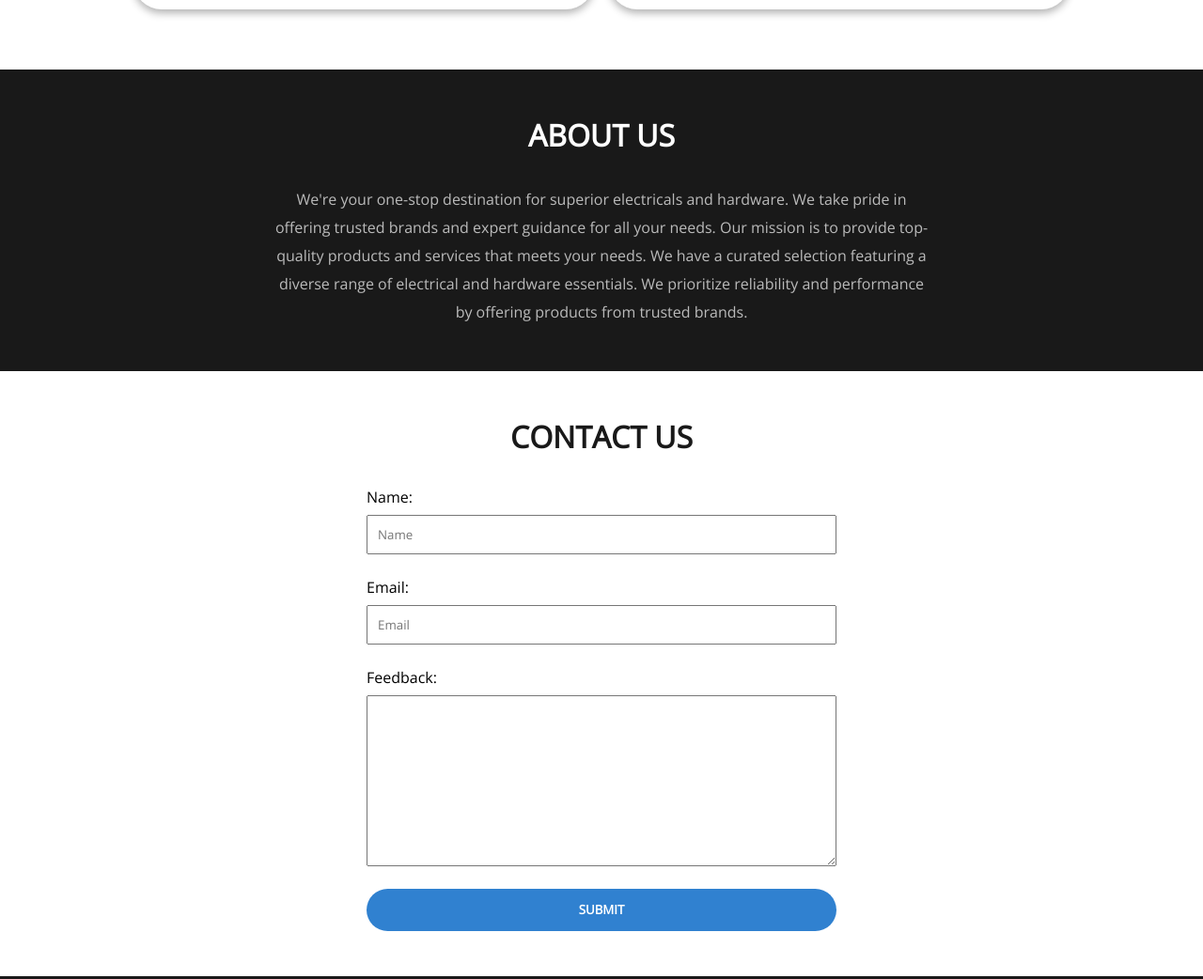
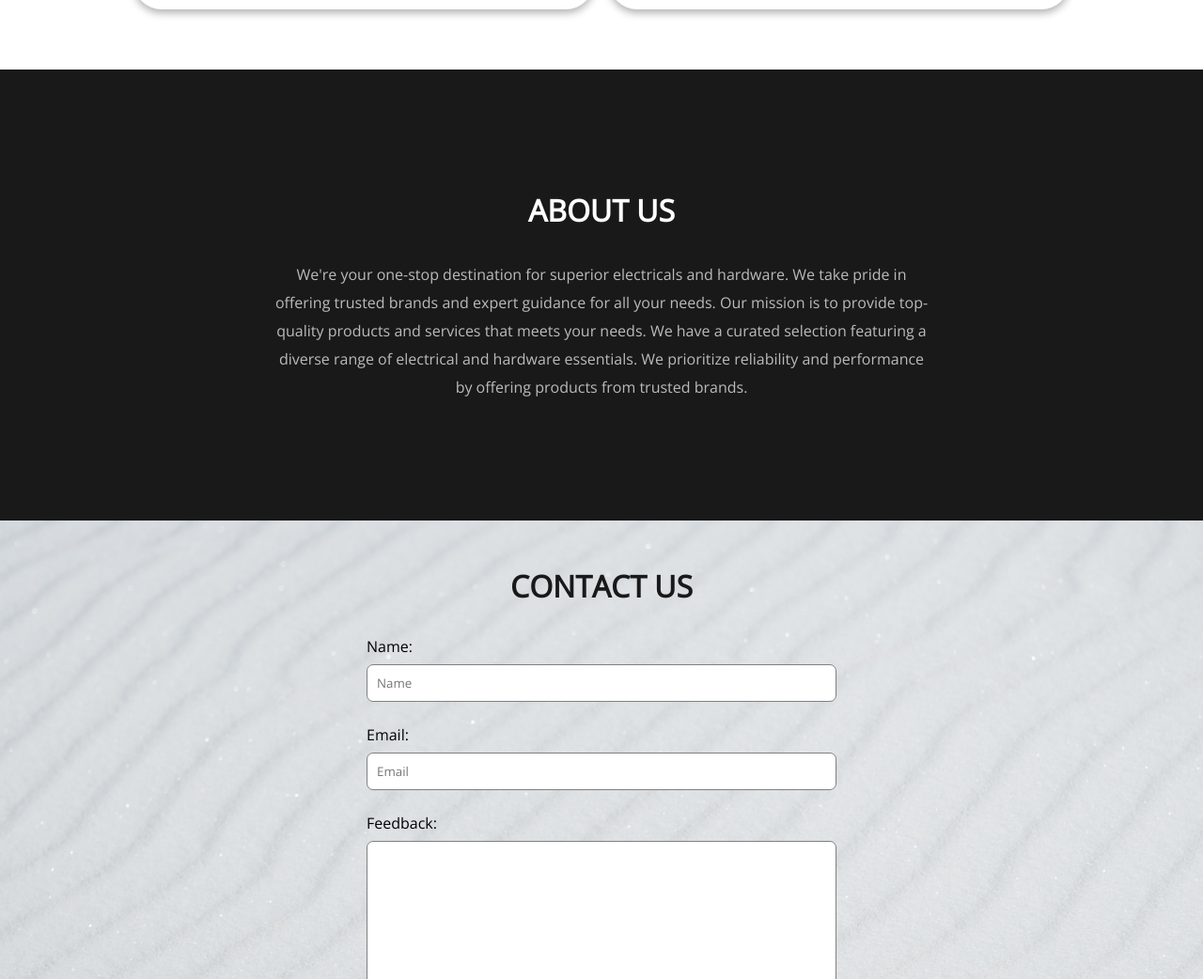
Before and after one commit to AkashM006/aandavar-electricals, a plain HTML site: page index.html in a window 1280 px wide. Shown: the part 2068-3110 px from the top of the page at 94% size. Drawn offline with nearby package versions, Linux system fonts and the light colour scheme.

Commit message:
Added pattern background to the form

```diff
--- a/index.html
+++ b/index.html
@@ -150,7 +150,7 @@
                 </div>
                 <div class="group">
                     <label for="feedback">Feedback:</label>
-                    <textarea name="feedbac" id="feedback" cols="30" rows="10"></textarea>
+                    <textarea name="feedback" class="form-input" id="feedback" cols="30" rows="10"></textarea>
                 </div>
                 <button class="btn">
                     SUBMIT
--- a/styles.css
+++ b/styles.css
@@ -99,6 +99,9 @@
 .aboutus {
     background-color: var(--primary-clr);
     padding: 3em 0;
+    min-height: 60vh;
+    display: flex;
+    align-items: center;
 }
 
 .aboutus__content {
@@ -112,6 +115,10 @@
 
 .contact {
     padding: 3em 0;
+    background: url('./gallery/pattern.jpg');
+    background-size: cover;
+    background-position: center;
+    background-repeat: no-repeat;
 }
 
 .contact__form {
@@ -241,6 +248,8 @@
 
 .form-input {
     padding: 0.75em;
+    border-radius: 7px;
+    border: 1px solid gray;
 }
 
 @media(max-width: 768px) {
```
Also changed, not shown: gallery/pattern.jpg (added).
